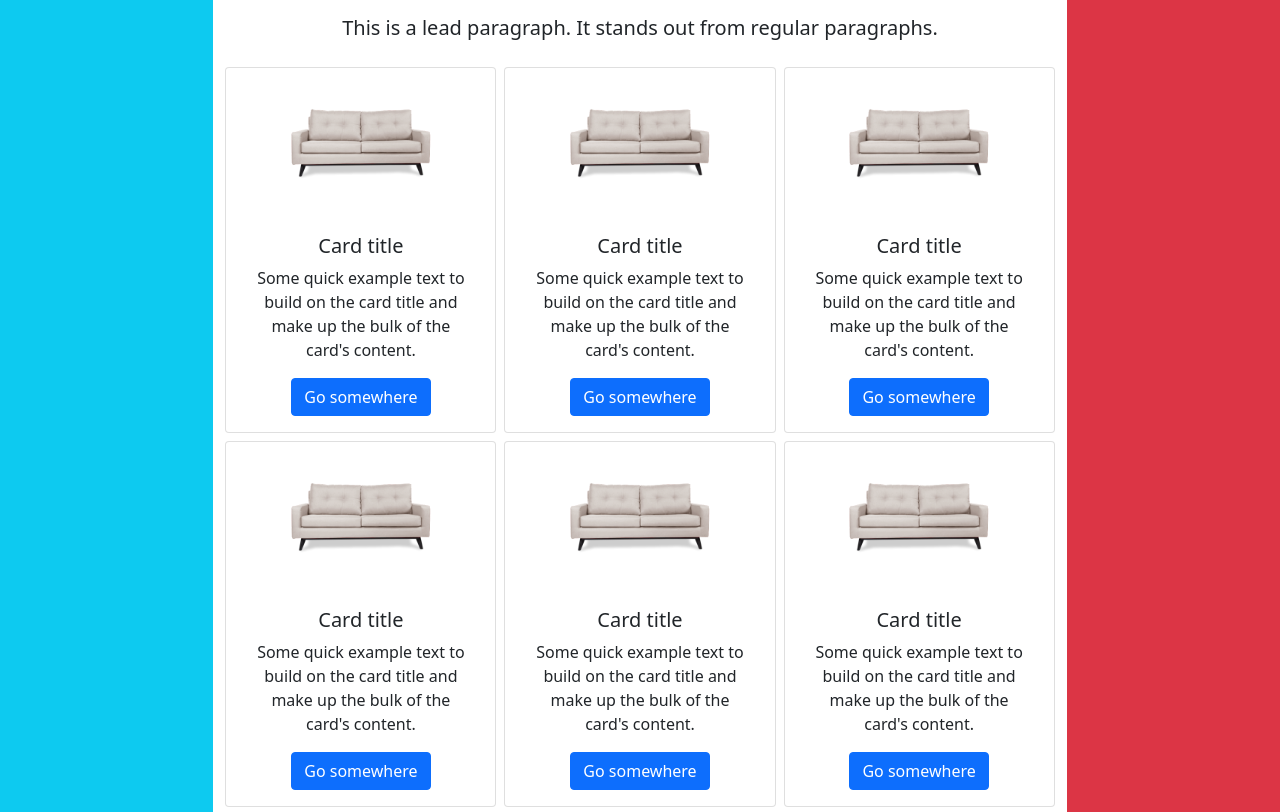
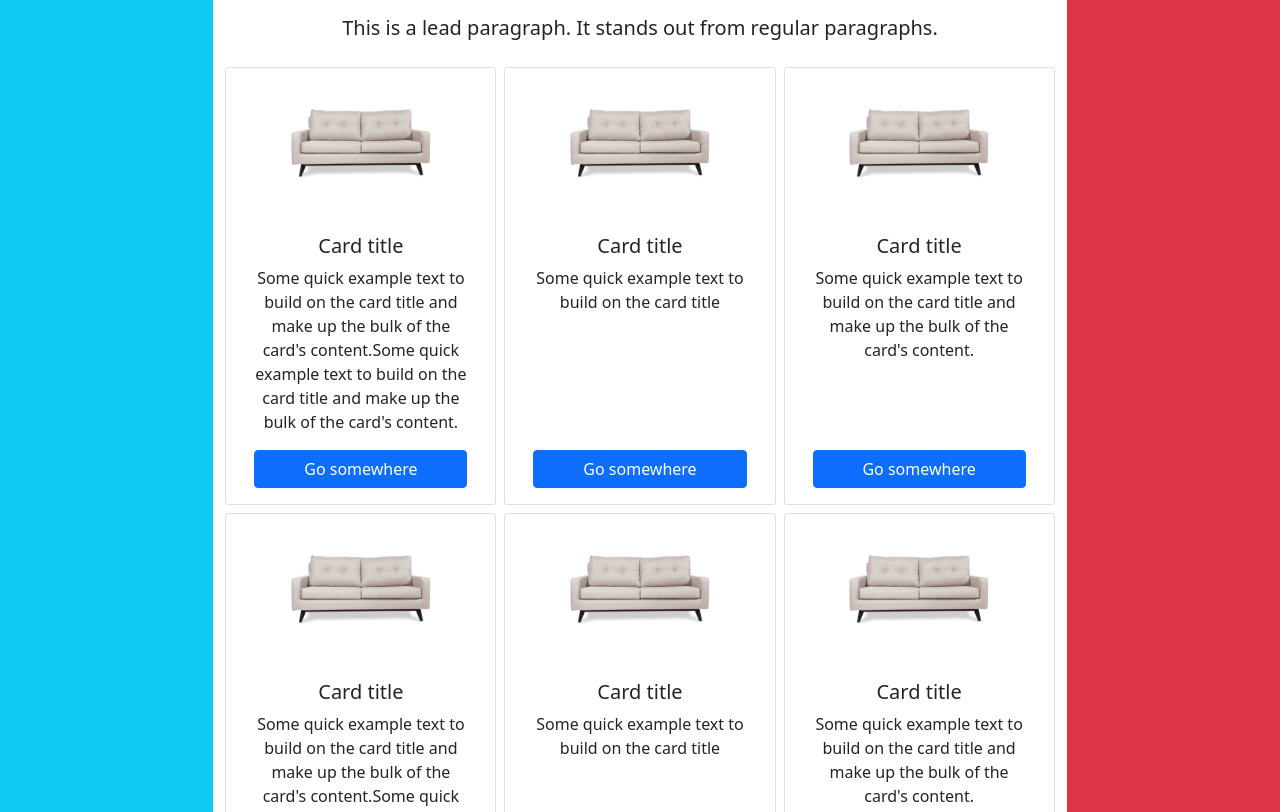
Before and after one commit to Raznaz/hw_mockup_7, a plain HTML site: page index.html in a window 1280 px wide. Shown: the part 134-946 px from the top of the page. Drawn offline with nearby package versions, Linux system fonts and the light colour scheme.

Commit message:
fix button in card

```diff
--- a/index.html
+++ b/index.html
@@ -51,9 +51,31 @@
             <div class="row mx-2 d-flex justify-content-around flex-wrap">
                 <div class="card col-sm-12 col-md-4 col-lg-3 mb-2 mx-1 text-center flex-grow-1">
                     <img src="images/couch.png" class="card-img-top mx-auto" alt="couch" style="max-width: 150px">
-                    <div class="card-body">
+                    <div class="card-body d-flex flex-column">
                         <h5 class="card-title">Card title</h5>
-                        <p class="card-text">Some quick example text to build on the card title and make up the bulk
+                        <p class="card-text flex-grow-1">Some quick example text to build on the card title and make up
+                            the bulk
+                            of
+                            the card's content.Some quick example text to build on the card title and make up the bulk
+                            of
+                            the card's content.</p>
+                        <a href="#" class="btn btn-primary">Go somewhere</a>
+                    </div>
+                </div>
+                <div class="card col-sm-12 col-md-4 col-lg-3 mb-2 mx-1 text-center flex-grow-1 d-flex flex-column">
+                    <img src="images/couch.png" class="card-img-top mx-auto" alt="couch" style="max-width: 150px">
+                    <div class="card-body d-flex flex-column">
+                        <h5 class="card-title">Card title</h5>
+                        <p class="card-text flex-grow-1">Some quick example text to build on the card title </p>
+                        <a href="#" class="btn btn-primary ">Go somewhere</a>
+                    </div>
+                </div>
+                <div class="card col-sm-12 col-md-4 col-lg-3 mb-2 mx-1 text-center flex-grow-1 ">
+                    <img src="images/couch.png" class="card-img-top mx-auto" alt="couch" style="max-width: 150px">
+                    <div class="card-body d-flex flex-column">
+                        <h5 class="card-title">Card title</h5>
+                        <p class="card-text flex-grow-1">Some quick example text to build on the card title and make up
+                            the bulk
                             of
                             the card's content.</p>
                         <a href="#" class="btn btn-primary">Go somewhere</a>
@@ -61,54 +83,37 @@
                 </div>
                 <div class="card col-sm-12 col-md-4 col-lg-3 mb-2 mx-1 text-center flex-grow-1">
                     <img src="images/couch.png" class="card-img-top mx-auto" alt="couch" style="max-width: 150px">
-                    <div class="card-body">
+                    <div class="card-body d-flex flex-column">
                         <h5 class="card-title">Card title</h5>
-                        <p class="card-text">Some quick example text to build on the card title and make up the bulk
+                        <p class="card-text flex-grow-1">Some quick example text to build on the card title and make up
+                            the bulk
+                            of
+                            the card's content.Some quick example text to build on the card title and make up the bulk
                             of
                             the card's content.</p>
                         <a href="#" class="btn btn-primary">Go somewhere</a>
                     </div>
                 </div>
-                <div class="card col-sm-12 col-md-4 col-lg-3 mb-2 mx-1 text-center flex-grow-1">
+                <div class="card col-sm-12 col-md-4 col-lg-3 mb-2 mx-1 text-center flex-grow-1 d-flex flex-column">
                     <img src="images/couch.png" class="card-img-top mx-auto" alt="couch" style="max-width: 150px">
-                    <div class="card-body">
+                    <div class="card-body d-flex flex-column">
                         <h5 class="card-title">Card title</h5>
-                        <p class="card-text">Some quick example text to build on the card title and make up the bulk
+                        <p class="card-text flex-grow-1">Some quick example text to build on the card title </p>
+                        <a href="#" class="btn btn-primary ">Go somewhere</a>
+                    </div>
+                </div>
+                <div class="card col-sm-12 col-md-4 col-lg-3 mb-2 mx-1 text-center flex-grow-1 ">
+                    <img src="images/couch.png" class="card-img-top mx-auto" alt="couch" style="max-width: 150px">
+                    <div class="card-body d-flex flex-column">
+                        <h5 class="card-title">Card title</h5>
+                        <p class="card-text flex-grow-1">Some quick example text to build on the card title and make up
+                            the bulk
                             of
                             the card's content.</p>
                         <a href="#" class="btn btn-primary">Go somewhere</a>
                     </div>
                 </div>
-                <div class="card col-sm-12 col-md-4 col-lg-3 mb-2 mx-1 text-center flex-grow-1">
-                    <img src="images/couch.png" class="card-img-top mx-auto" alt="couch" style="max-width: 150px">
-                    <div class="card-body">
-                        <h5 class="card-title">Card title</h5>
-                        <p class="card-text">Some quick example text to build on the card title and make up the bulk
-                            of
-                            the card's content.</p>
-                        <a href="#" class="btn btn-primary">Go somewhere</a>
-                    </div>
-                </div>
-                <div class="card col-sm-12 col-md-4 col-lg-3 mb-2 mx-1 text-center flex-grow-1">
-                    <img src="images/couch.png" class="card-img-top mx-auto" alt="couch" style="max-width: 150px">
-                    <div class="card-body">
-                        <h5 class="card-title">Card title</h5>
-                        <p class="card-text">Some quick example text to build on the card title and make up the bulk
-                            of
-                            the card's content.</p>
-                        <a href="#" class="btn btn-primary">Go somewhere</a>
-                    </div>
-                </div>
-                <div class="card col-sm-12 col-md-4 col-lg-3 mb-2 mx-1 text-center flex-grow-1">
-                    <img src="images/couch.png" class="card-img-top mx-auto" alt="couch" style="max-width: 150px">
-                    <div class="card-body">
-                        <h5 class="card-title">Card title</h5>
-                        <p class="card-text">Some quick example text to build on the card title and make up the bulk
-                            of
-                            the card's content.</p>
-                        <a href="#" class="btn btn-primary">Go somewhere</a>
-                    </div>
-                </div>
+
             </div>
         </section>
         <aside class="col-sm col-md-2  bg-info text-dark p-4 order-1 "> Side 1</aside>
```
